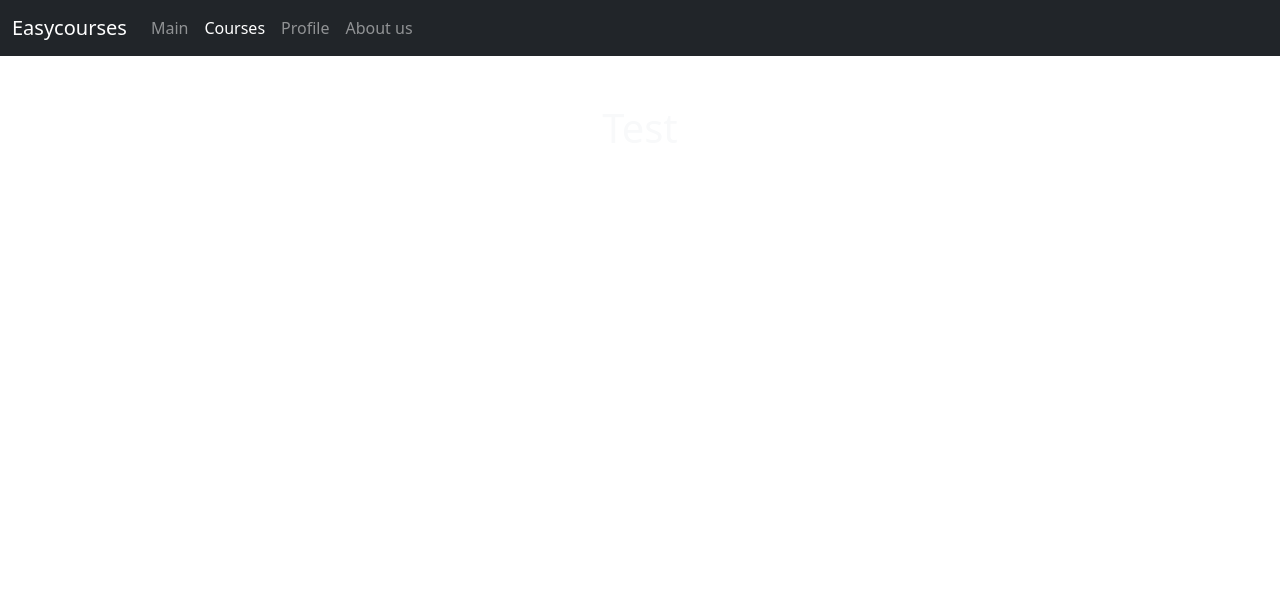
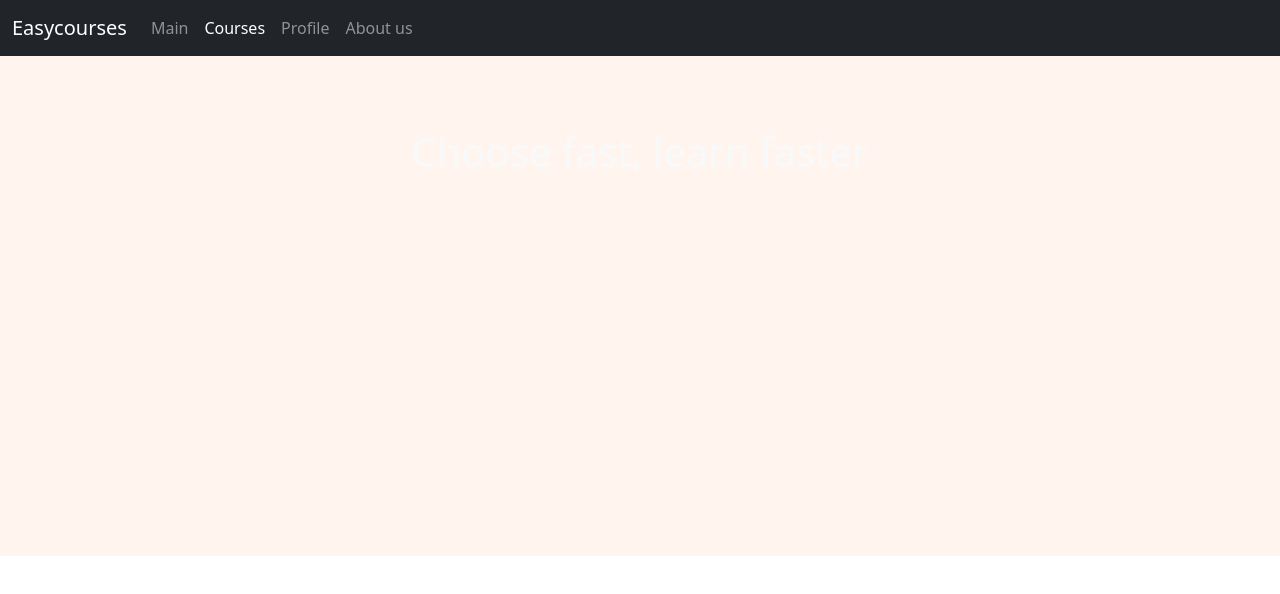
Before and after one commit to sanarkk/EasyCourses_Hackathon, a React (Create React App) app in the folder hackathon/: page / in a window 1280 px wide. Shown: the top 594 px of the page. Built offline with nearby package versions, Linux system fonts and the light colour scheme.

Commit message:
Made login page dark

```diff
--- a/hackathon/src/Home.jsx
+++ b/hackathon/src/Home.jsx
@@ -29,13 +29,14 @@ const Home = () => {
         </div>
       </nav>
 
-      <section class = "p-5 text-light text-center">
-        <div class = "container">
-          <div>
-            <h1>Test</h1>
+      <div class = "homeHeader">
+        <section class = "p-5 text-light text-center">
+          <div class = "container">
+              <h1 class = "my-4">Choose fast, learn faster</h1>
+              <p></p>
           </div>
-        </div>
-      </section>
+        </section>
+      </div>
 
     </div>
   );
--- a/hackathon/src/Login.jsx
+++ b/hackathon/src/Login.jsx
@@ -4,7 +4,7 @@ import {Link} from 'react-router-dom';
 
 const Login = () => {
   return (
-    <div class = "background">
+    <div class = "bg-dark" style = {{height: "100vh"}}>
       <div class="container">
       <div class="row justify-content-center">
         <div class="col-xl-10 col-lg-12 col-md-9">
--- a/hackathon/src/home.css
+++ b/hackathon/src/home.css
@@ -1,4 +1,11 @@
 .homeHeader {
-    background-image:url("../imgs/bookBackground.jpeg");
+    background: seashell;
+    width: 100%;
+    height: 500px;
     z-index: 0;
+    background-repeat:no-repeat;
 }
+
+headerFont {
+    color:black
+}
```
